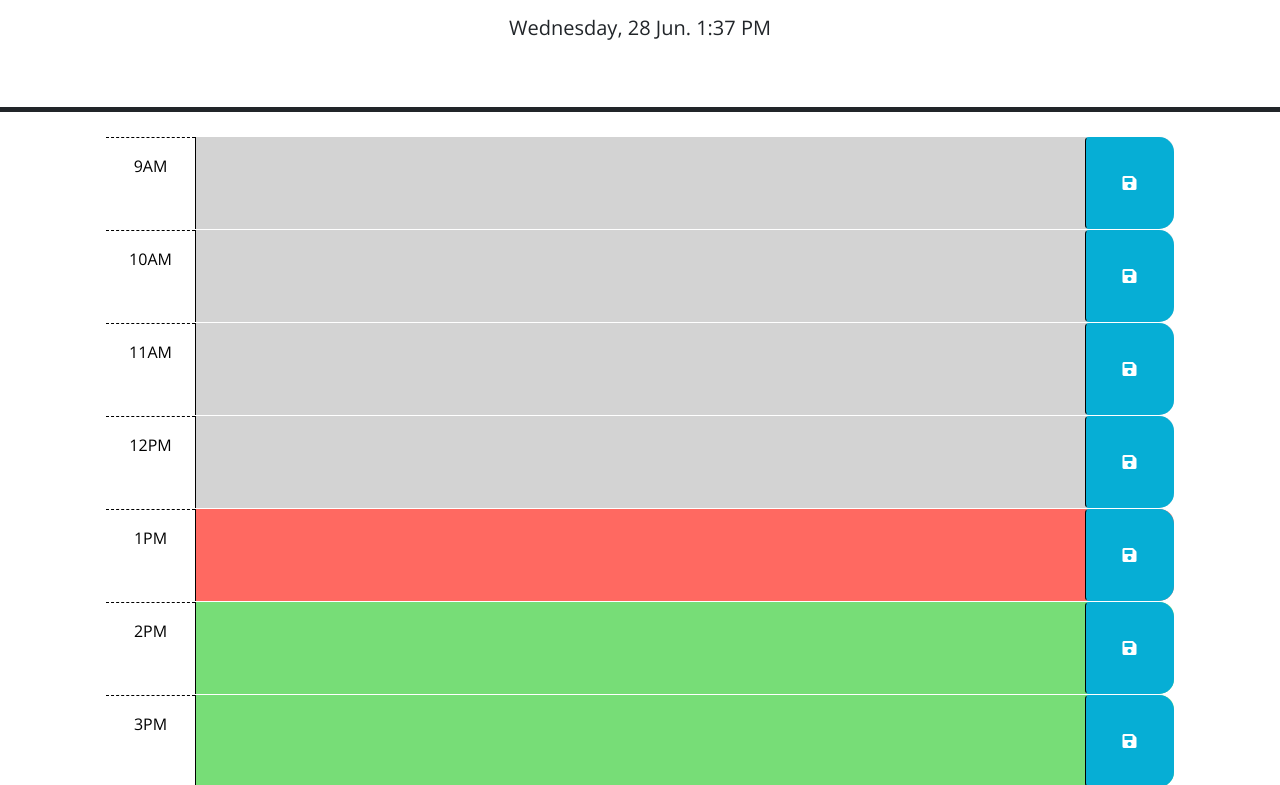
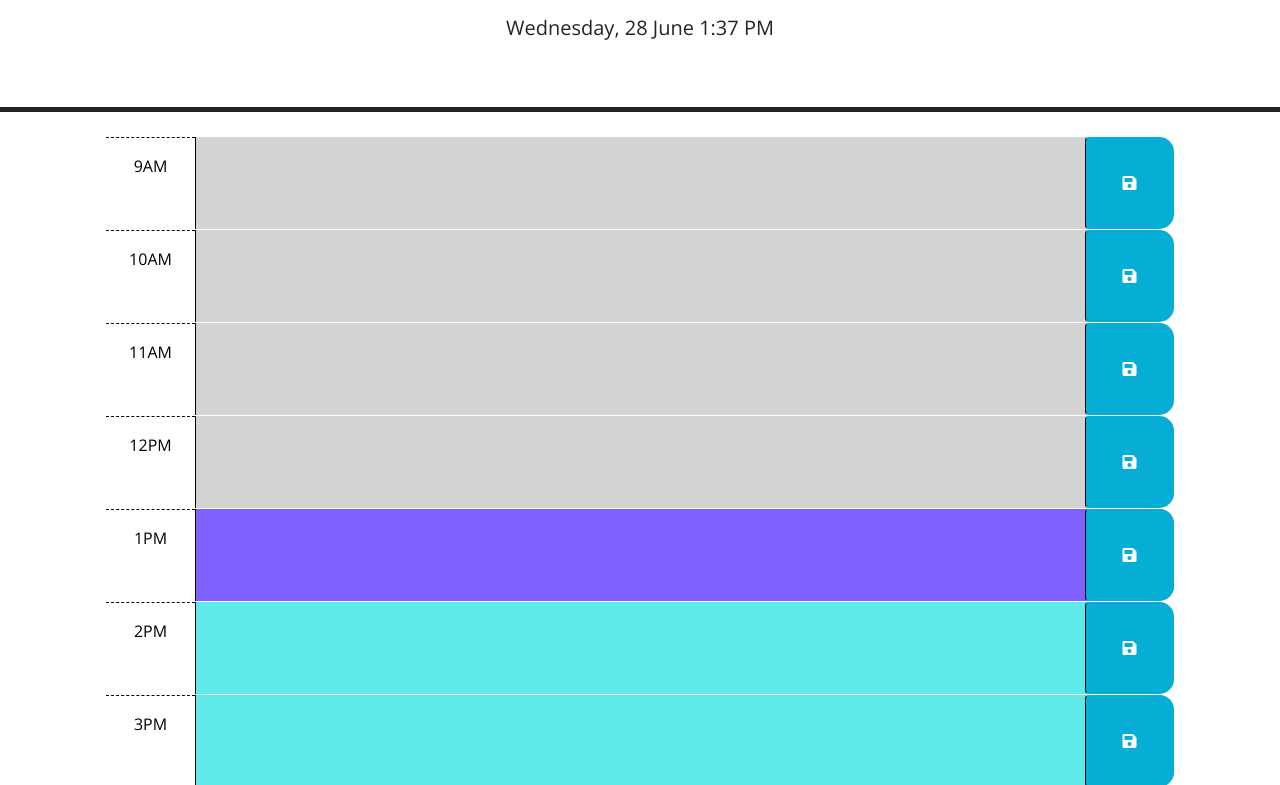
Before and after one commit to sleepyhaha/an-average-workday, a plain HTML site: page index.html in a window 1280 px wide. Shown: the part 166-951 px from the top of the page. Drawn offline with nearby package versions, Linux system fonts and the light colour scheme.

Commit message:
changed some styling

```diff
--- a/Assets/css/style.css
+++ b/Assets/css/style.css
@@ -1,5 +1,5 @@
 body {
-  font-family: 'Open Sans', sans-serif;
+  font-family: "Open Sans", sans-serif;
   font-size: 16px;
 }
 
@@ -36,12 +36,12 @@ textarea {
 }
 
 .present {
-  background-color: #ff6961;
+  background-color: #7e61ff;
   color: white;
 }
 
 .future {
-  background-color: #77dd77;
+  background-color: #5fe9e9;
   color: white;
 }
 
--- a/Assets/js/script.js
+++ b/Assets/js/script.js
@@ -34,9 +34,7 @@ $(".saveBtn").on("click", function () {
 
 // adds a display for the current date and time in the header
 
-$("#currentDay")
-  .append("<h2></h2>")
-  .text(dayjs().format("dddd, D MMM. h:mm A"));
+$("#currentDay").text(dayjs().format("dddd, D MMMM h:mm A"));
 
 // iterates through each description box of each time block and adds in the value of the corresponding object from local storage where the key equals the time
 
```
Also changed, not shown: index.html (+1 -12 lines).
